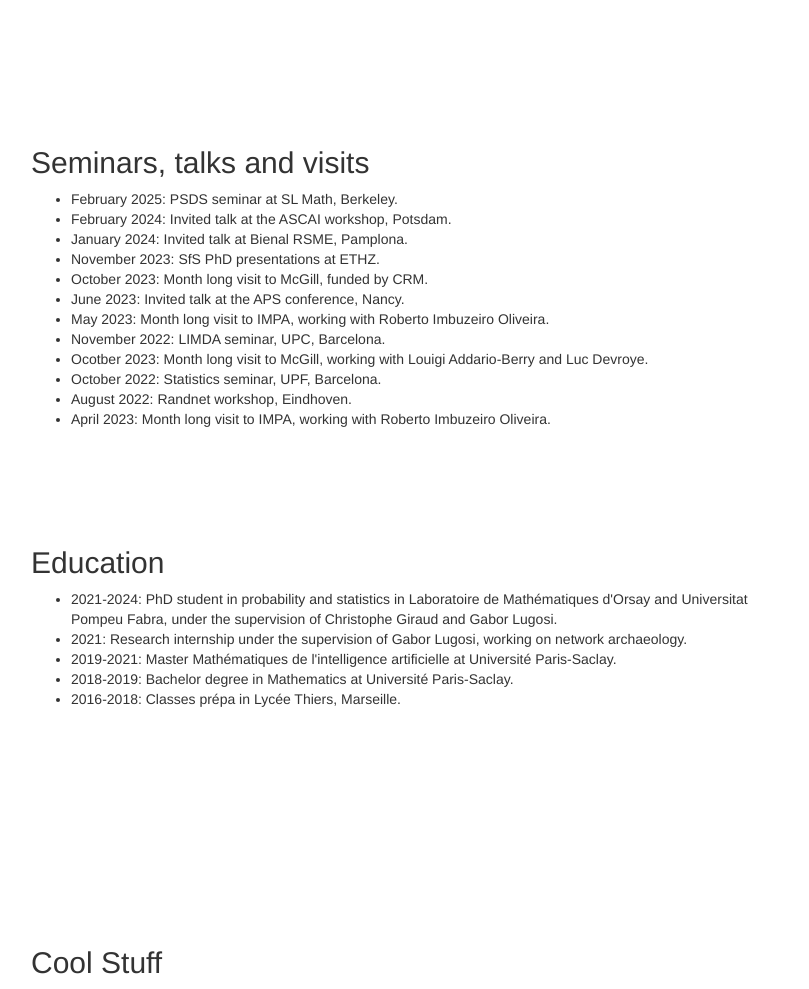
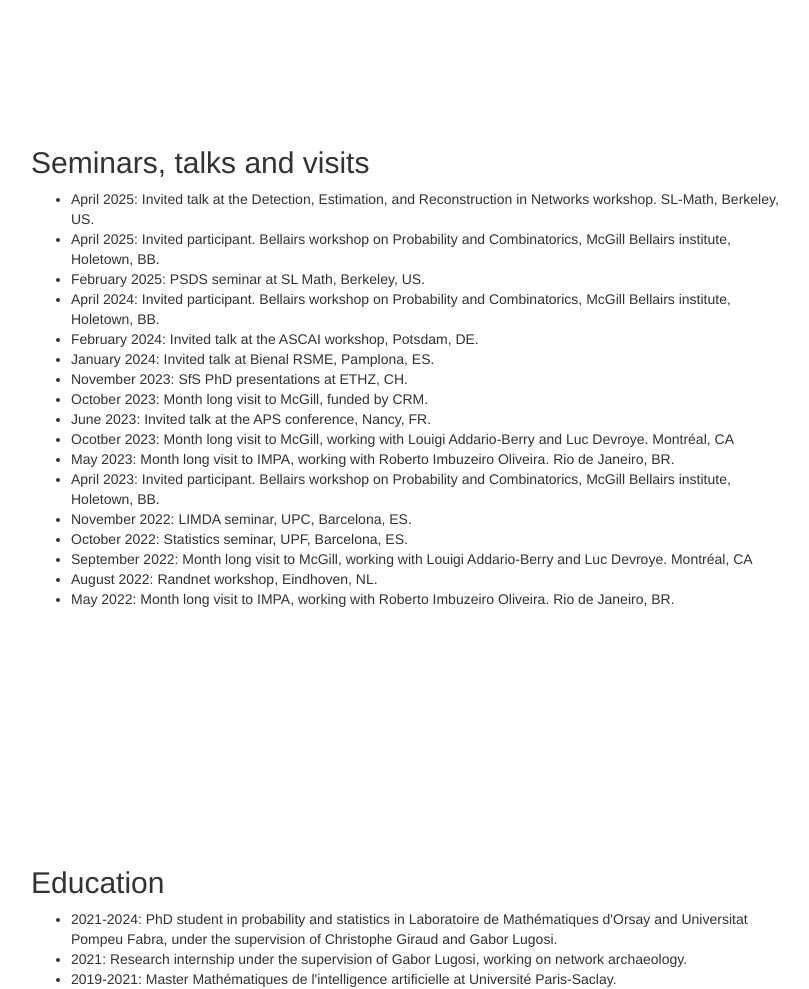
Before and after one commit to simon-briend/simon-briend.github.io, a plain HTML site: page index.html in a window 1280 px wide. Shown: the part 1500-2489 px from the top of the page, without its empty margins (39-848 px from the left). Drawn offline with nearby package versions, Linux system fonts and the light colour scheme.

Commit message:
Update index.html

```diff
--- a/index.html
+++ b/index.html
@@ -118,22 +118,31 @@
 
 
  <!-- Seminars, talks and visits -->
-            <div class="col-md-8" style="height: 50vh;">
+            <div class="col-md-8" style="height: 90vh;">
                 <h2 id="seminars">Seminars, talks and visits</h2>
 
 		<ul>
-		<li> February 2025: PSDS seminar at SL Math, Berkeley.</li>
-		<li> February 2024: Invited talk at the ASCAI workshop, Potsdam.</li>
-		<li> January 2024: Invited talk at Bienal RSME, Pamplona.</li>
-		<li> November 2023: SfS PhD presentations at ETHZ.</li>
+		<li> April 2025: Invited talk at the Detection, Estimation, and Reconstruction in Networks workshop.
+SL-Math, Berkeley, US.</li>
+		<li>April 2025: Invited participant. Bellairs workshop on Probability and Combinatorics, McGill Bellairs
+institute, Holetown, BB. </li>
+		<li> February 2025: PSDS seminar at SL Math, Berkeley, US.</li>
+		<li>April 2024: Invited participant. Bellairs workshop on Probability and Combinatorics, McGill Bellairs
+institute, Holetown, BB. </li>
+		<li> February 2024: Invited talk at the ASCAI workshop, Potsdam, DE.</li>
+		<li> January 2024: Invited talk at Bienal RSME, Pamplona, ES.</li>
+		<li> November 2023: SfS PhD presentations at ETHZ, CH.</li>
 		<li>October 2023: Month long visit to McGill, funded by CRM.</li>
-		<li> June 2023: Invited talk at the APS conference, Nancy.</li>
-		<li>May 2023: Month long visit to IMPA, working with Roberto Imbuzeiro Oliveira.</li>
-		<li>November 2022: LIMDA seminar, UPC, Barcelona.</li>
-		<li>Ocotber 2023: Month long visit to McGill, working with Louigi Addario-Berry and Luc Devroye.</li>
-		<li>October 2022: Statistics seminar, UPF, Barcelona.</li>
-		<li>August 2022: Randnet workshop, Eindhoven.</li>
-		<li>April 2023: Month long visit to IMPA, working with Roberto Imbuzeiro Oliveira.</li>
+		<li> June 2023: Invited talk at the APS conference, Nancy, FR.</li>
+		<li>Ocotber 2023: Month long visit to McGill, working with Louigi Addario-Berry and Luc Devroye. Montréal, CA</li>
+		<li>May 2023: Month long visit to IMPA, working with Roberto Imbuzeiro Oliveira. Rio de Janeiro, BR.</li>
+		<li>April 2023: Invited participant. Bellairs workshop on Probability and Combinatorics, McGill Bellairs
+institute, Holetown, BB. </li>
+		<li>November 2022: LIMDA seminar, UPC, Barcelona, ES.</li>
+		<li>October 2022: Statistics seminar, UPF, Barcelona, ES.</li>
+		<li>September 2022: Month long visit to McGill, working with Louigi Addario-Berry and Luc Devroye. Montréal, CA</li>
+		<li>August 2022: Randnet workshop, Eindhoven, NL.</li>
+		<li>May 2022: Month long visit to IMPA, working with Roberto Imbuzeiro Oliveira. Rio de Janeiro, BR.</li>
 		</ul>
 
 
```
